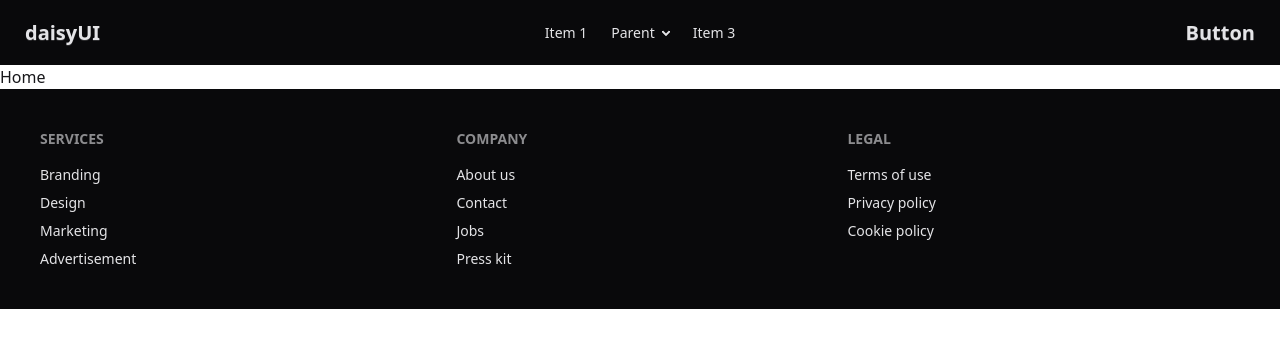
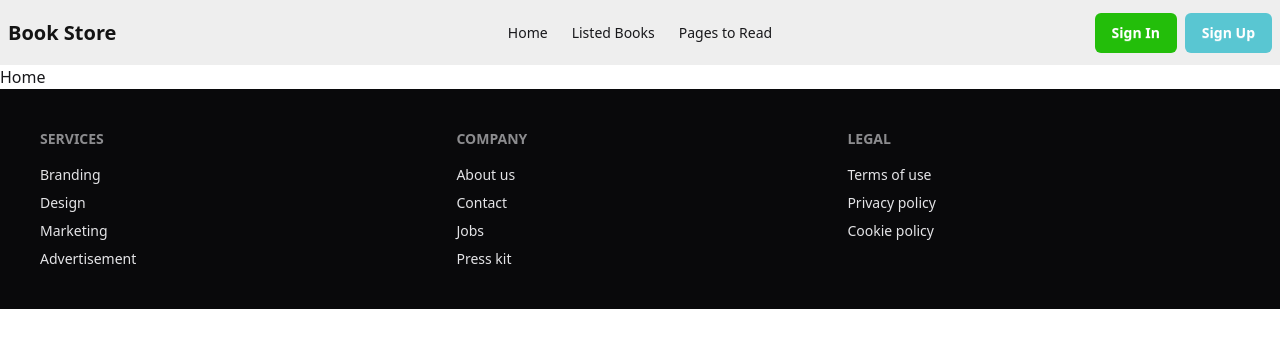
Before and after one commit to H-M-Nizum/book-store, a React (Vite) app: page / in a window 1280 px wide. Shown: the top 348 px of the page. Built offline with nearby package versions, Linux system fonts and the light colour scheme.

Commit message:
create necessary component and set with router

```diff
--- /dev/null
+++ b/src/Components/ListedBooks/ListedBooks.jsx
@@ -0,0 +1,11 @@
+import React from "react";
+
+const ListedBooks = () => {
+  return (
+    <div>
+      <h1>Listed Book Page</h1>
+    </div>
+  );
+};
+
+export default ListedBooks;
--- a/src/Components/Navbar/Navbar.jsx
+++ b/src/Components/Navbar/Navbar.jsx
@@ -1,8 +1,21 @@
 import React from "react";
 
 const Navbar = () => {
+  const link = (
+    <>
+      <li>
+        <a>Home</a>
+      </li>
+      <li>
+        <a>Listed Books</a>
+      </li>
+      <li>
+        <a>Pages to Read</a>
+      </li>
+    </>
+  );
   return (
-    <div className="navbar bg-neutral text-neutral-content">
+    <div className="navbar bg-base-300">
       <div className="navbar-start">
         <div className="dropdown">
           <div tabIndex={0} role="button" className="btn btn-ghost lg:hidden">
@@ -26,52 +39,29 @@ const Navbar = () => {
             tabIndex={0}
             className="menu menu-sm dropdown-content bg-base-100 rounded-box z-1 mt-3 w-52 p-2 shadow"
           >
-            <li>
-              <a>Item 1</a>
-            </li>
-            <li>
-              <a>Parent</a>
-              <ul className="p-2">
-                <li>
-                  <a>Submenu 1</a>
-                </li>
-                <li>
-                  <a>Submenu 2</a>
-                </li>
-              </ul>
-            </li>
-            <li>
-              <a>Item 3</a>
-            </li>
+            {link}
           </ul>
         </div>
-        <a className="btn btn-ghost text-xl">daisyUI</a>
+        <h2 className="text-xl font-bold" style={{ color: "#131313" }}>
+          Book Store
+        </h2>
       </div>
       <div className="navbar-center hidden lg:flex">
-        <ul className="menu menu-horizontal px-1">
-          <li>
-            <a>Item 1</a>
-          </li>
-          <li>
-            <details>
-              <summary>Parent</summary>
-              <ul className="p-2">
-                <li>
-                  <a>Submenu 1</a>
-                </li>
-                <li>
-                  <a>Submenu 2</a>
-                </li>
-              </ul>
-            </details>
-          </li>
-          <li>
-            <a>Item 3</a>
-          </li>
-        </ul>
+        <ul className="menu menu-horizontal px-1">{link}</ul>
       </div>
       <div className="navbar-end">
-        <a className="btn btn-ghost text-xl">Button</a>
+        <a
+          className="btn btn-ghost text-white rounded-md"
+          style={{ backgroundColor: "#23BE0A" }}
+        >
+          Sign In
+        </a>
+        <a
+          className="btn btn-ghost text-white rounded-md ml-2"
+          style={{ backgroundColor: "#59C6D2" }}
+        >
+          Sign Up
+        </a>
       </div>
     </div>
   );
--- /dev/null
+++ b/src/Components/PagesToRead/PagesToRead.jsx
@@ -0,0 +1,11 @@
+import React from "react";
+
+const PagesToRead = () => {
+  return (
+    <div>
+      <h1>Pages To Read Page</h1>
+    </div>
+  );
+};
+
+export default PagesToRead;
```
Also changed, not shown: src/main.jsx (+10 -0 lines).
